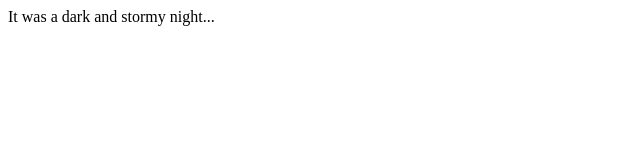
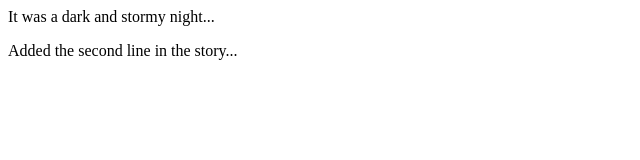
Before and after one commit to steven-barkley/Website-3DMotion-2022, a plain HTML site: page index.html in a window 1280 px wide. Shown: the whole page, without its empty margins (0-640 px from the left). Drawn offline with Linux system fonts and the light colour scheme.

Commit message:
new line added

```diff
--- a/index.html
+++ b/index.html
@@ -1,5 +1,6 @@
 <html>
   <body>
     <p>It was a dark and stormy night...</p>
+    <p>Added the second line in the story...</p>
   </body>
 </html>
```
